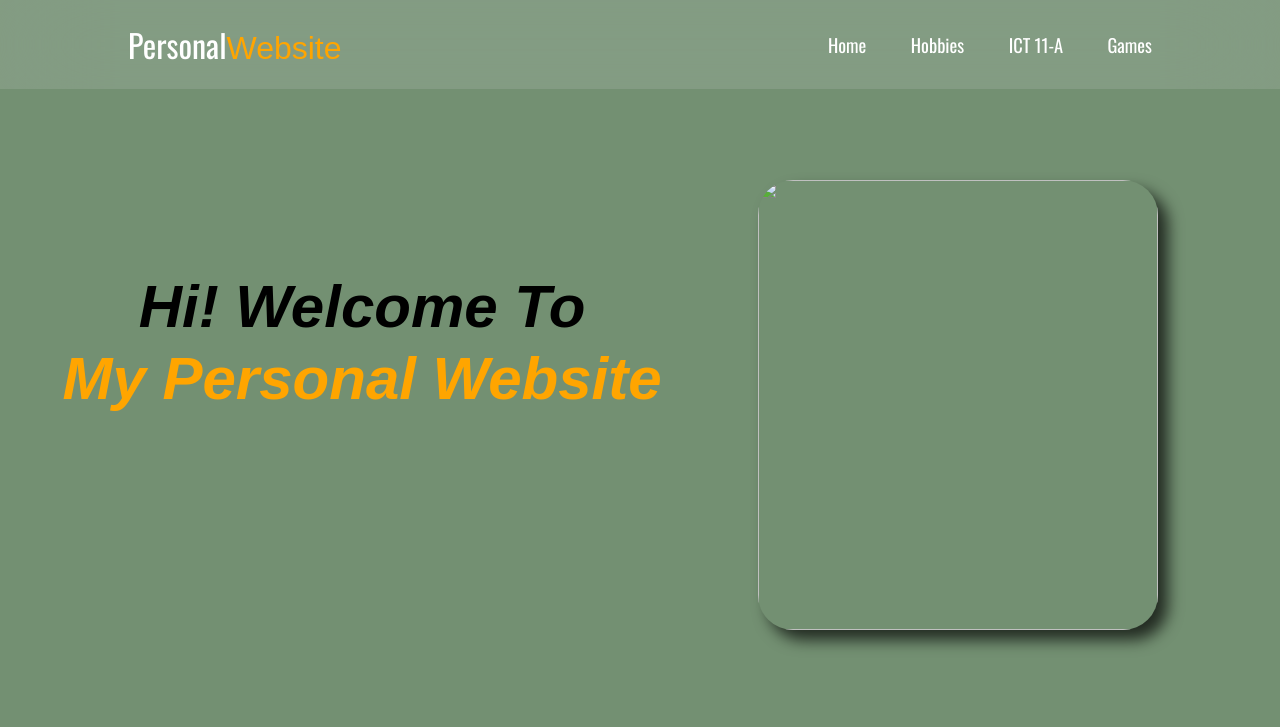
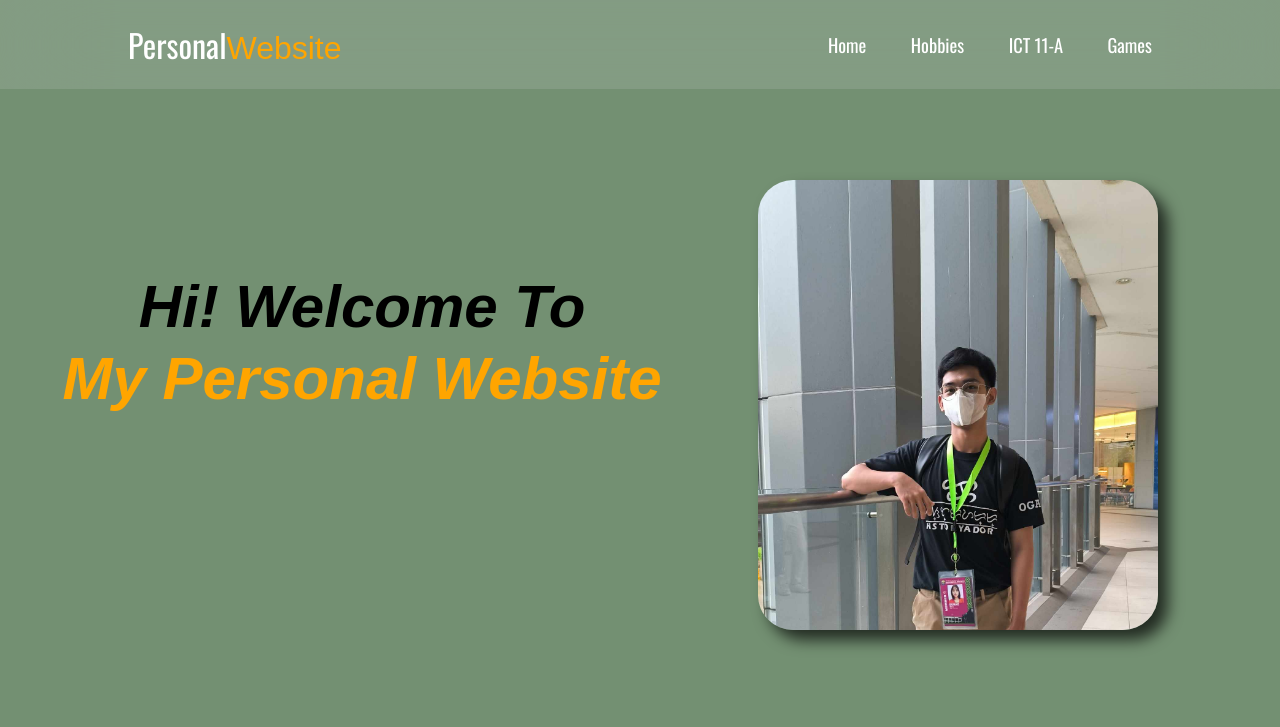
Before and after one commit to Mjdeleon8/mjogamapersonalwebsiite, a plain HTML site: page index.html in a window 1280 px wide. Shown: the top 727 px of the page. Drawn offline with nearby package versions, Linux system fonts and the light colour scheme; files whose address does not match are found by name; a web font is replaced by a local one.

Commit message:
index.html

```diff
--- a/index.html
+++ b/index.html
@@ -25,7 +25,6 @@
 
       <label for="check" class="menu">
         <i class="bx bx-menu" id="icon-menu"></i>
-        <!-- <i class="bx bx-x" id="close-menu"></i> -->
       </label>
 
       <nav class="navbar">
@@ -47,7 +46,7 @@
                 <span class="lastname">My Personal Website</span></i
               >
             </h2>
-          <img src="../brandnew perweb/images/imji.jpg" alt="" class="imji" />
+          <img src="./images/imji.jpg" alt="" class="imji" />
         </div>
         <div>
           <p class="description">
```
